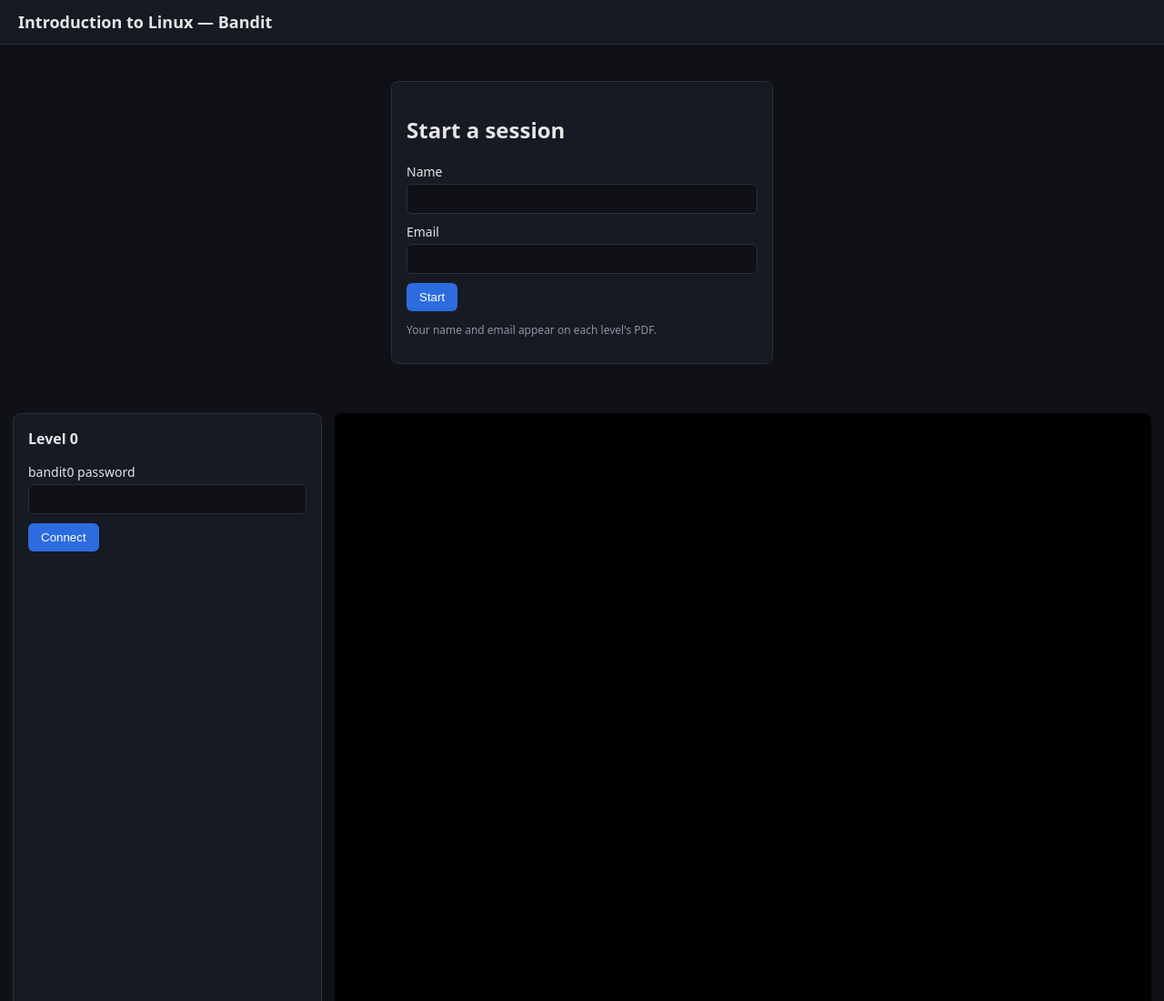
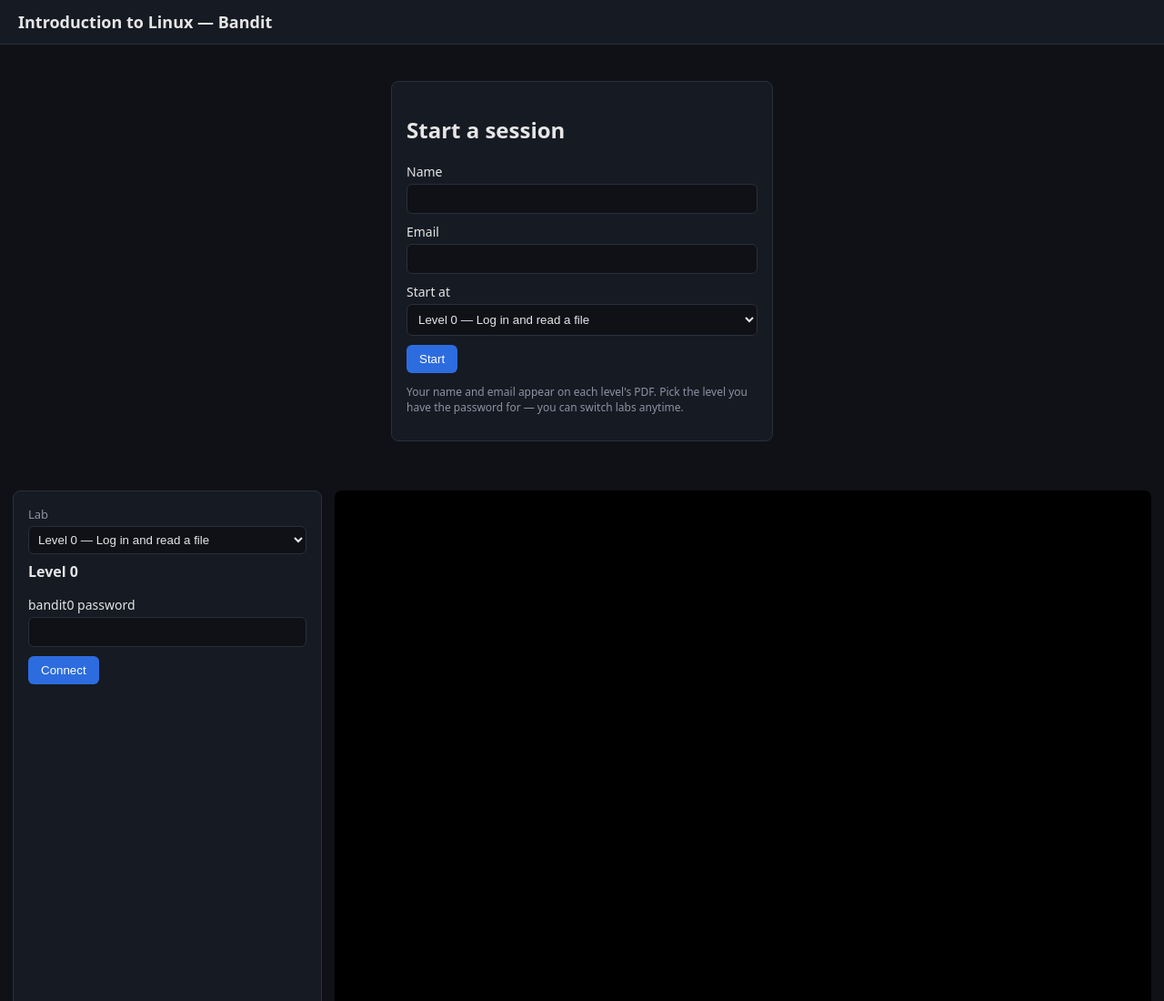
Before and after one commit to frazier-at-cpcc/bandit-wargame-web-app, a website: page public/index.html in a window 1280 px wide. Shown: the top 1100 px of the page at 91% size. Drawn offline with nearby package versions, Linux system fonts and the light colour scheme.

Commit message:
Add level picker: choose starting lab + jump between labs anytime
Start screen gains a titled "Start at" dropdown (0-24), preselected to the last
level used on this device. The workspace gains an always-available "Lab" selector
to switch target level mid-session without re-logging-in. Both stay in sync with
connect/Next-level. Security unchanged: a level still requires its password to
enter. Frontend-only; 35 tests unaffected. Verified in-browser.

Co-Authored-By: Claude Opus 4.8 (1M context) <noreply@anthropic.com>

```diff
--- a/public/app.js
+++ b/public/app.js
@@ -5,7 +5,8 @@ let currentLevel = 0;
 let hasConnected = false;
 let identity = { name: '', email: '' };
 
-const FINAL_LEVEL = 25; // connecting here finalizes the level-24 PDF (course complete)
+const FINAL_LEVEL = 25;    // connecting here finalizes the level-24 PDF (course complete)
+const MAX_TASK_LEVEL = 24; // highest level shown in the picker (level 25 is auto-reached)
 
 const $ = (id) => document.getElementById(id);
 
@@ -33,6 +34,18 @@ async function loadLevels() {
   Object.assign(LEVELS, await res.json());
 }
 
+// Fill a <select> with one option per task level (0..MAX_TASK_LEVEL), titled.
+function populateLevelOptions(sel) {
+  sel.innerHTML = '';
+  for (let n = 0; n <= MAX_TASK_LEVEL; n++) {
+    const meta = LEVELS[n] || { title: '' };
+    const opt = document.createElement('option');
+    opt.value = String(n);
+    opt.textContent = `Level ${n}${meta.title ? ' — ' + meta.title : ''}`;
+    sel.appendChild(opt);
+  }
+}
+
 function updateNextBtn() {
   // Show "Next level" only after the student has connected at least once and
   // there is a further level to advance to (cap at the final connect level).
@@ -53,6 +66,8 @@ function renderLevelPanel(level) {
     $('levelHints').innerHTML = meta.hints.map((h) => `<li>${escapeHtml(h)}</li>`).join('');
     $('pwLabel').firstChild.textContent = `bandit${level} password `;
   }
+  // Keep the workspace "Lab" picker in sync (the final step 25 has no option).
+  if (level <= MAX_TASK_LEVEL) $('labSelect').value = String(level);
   $('password').value = '';
   $('pdfArea').hidden = true;
   updateNextBtn();
@@ -115,7 +130,7 @@ function start() {
   if (!identity.name || !identity.email) { alert('Enter name and email.'); return; }
   localStorage.setItem('bandit.name', identity.name);
   localStorage.setItem('bandit.email', identity.email);
-  currentLevel = Number(localStorage.getItem('bandit.level') || '0');
+  currentLevel = Number($('startLevel').value || '0');
   $('start').hidden = true;
   $('workspace').hidden = false;
   renderLevelPanel(currentLevel);
@@ -136,10 +151,22 @@ function onConnectSubmit(e) {
 
 window.addEventListener('DOMContentLoaded', async () => {
   await loadLevels();
+  populateLevelOptions($('startLevel'));
+  populateLevelOptions($('labSelect'));
+  // Preselect the start picker to the last level used on this device (clamped).
+  const lastLevel = Number(localStorage.getItem('bandit.level') || '0');
+  $('startLevel').value = String(Math.min(Math.max(lastLevel, 0), MAX_TASK_LEVEL));
   $('name').value = localStorage.getItem('bandit.name') || '';
   $('email').value = localStorage.getItem('bandit.email') || '';
   $('startBtn').addEventListener('click', start);
   $('connectForm').addEventListener('submit', onConnectSubmit);
+  // Jump to any lab mid-session: re-render its panel; the live terminal stays
+  // until the student actually connects to the selected level.
+  $('labSelect').addEventListener('change', () => {
+    currentLevel = Number($('labSelect').value);
+    renderLevelPanel(currentLevel);
+    setStatus(`Selected Level ${currentLevel}. Enter the bandit${currentLevel} password to connect.`);
+  });
   $('nextLevelBtn').addEventListener('click', () => {
     if (currentLevel < FINAL_LEVEL) {
       currentLevel = currentLevel + 1;
--- a/public/index.html
+++ b/public/index.html
@@ -14,12 +14,15 @@
     <h2>Start a session</h2>
     <label>Name <input id="name" type="text" autocomplete="name" /></label>
     <label>Email <input id="email" type="email" autocomplete="email" /></label>
+    <label>Start at <select id="startLevel"></select></label>
     <button id="startBtn">Start</button>
-    <p class="hint">Your name and email appear on each level's PDF.</p>
+    <p class="hint">Your name and email appear on each level's PDF. Pick the level you
+      have the password for — you can switch labs anytime.</p>
   </section>
 
   <main id="workspace" hidden>
     <aside id="panel" class="card">
+      <label id="labSelectLabel">Lab <select id="labSelect"></select></label>
       <h2 id="levelTitle">Level 0</h2>
       <p id="levelTask"></p>
       <ul id="levelHints"></ul>
--- a/public/styles.css
+++ b/public/styles.css
@@ -5,7 +5,10 @@ header h1 { margin: 0; font-size: 18px; }
 .card { background: #161a23; border: 1px solid #2a2f3a; border-radius: 8px; padding: 16px; }
 #start { max-width: 420px; margin: 40px auto; }
 #start label, #connectForm label { display: block; margin: 10px 0; font-size: 14px; }
-#start input, #connectForm input { width: 100%; padding: 8px; margin-top: 4px;
+#start input, #connectForm input, #start select { width: 100%; padding: 8px; margin-top: 4px;
+  background: #0f1117; border: 1px solid #2a2f3a; color: #e6e6e6; border-radius: 6px; }
+#labSelectLabel { display: block; font-size: 13px; color: #8b93a3; margin-bottom: 8px; }
+#labSelect { width: 100%; margin-top: 4px; padding: 6px;
   background: #0f1117; border: 1px solid #2a2f3a; color: #e6e6e6; border-radius: 6px; }
 button { padding: 8px 14px; background: #2d6cdf; color: #fff; border: 0; border-radius: 6px; cursor: pointer; }
 button:hover { background: #3a7af0; }
```
